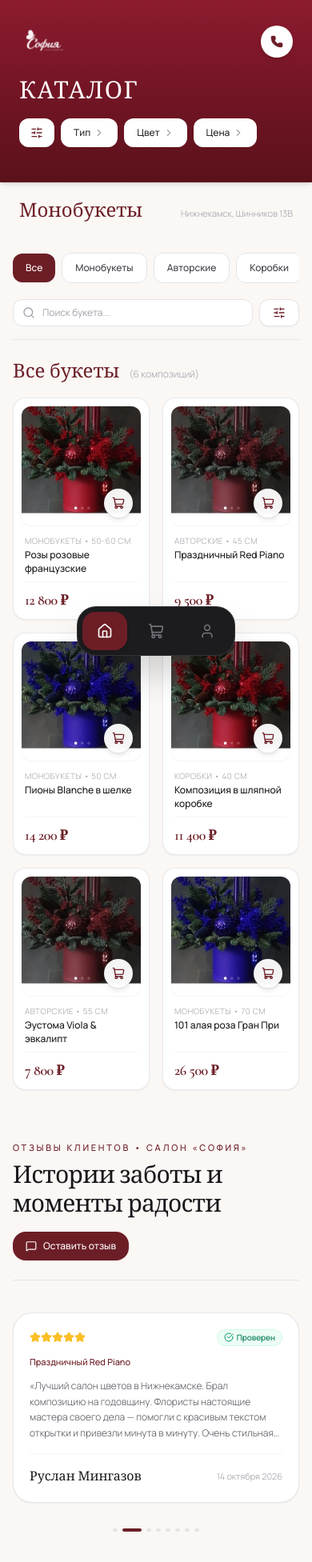
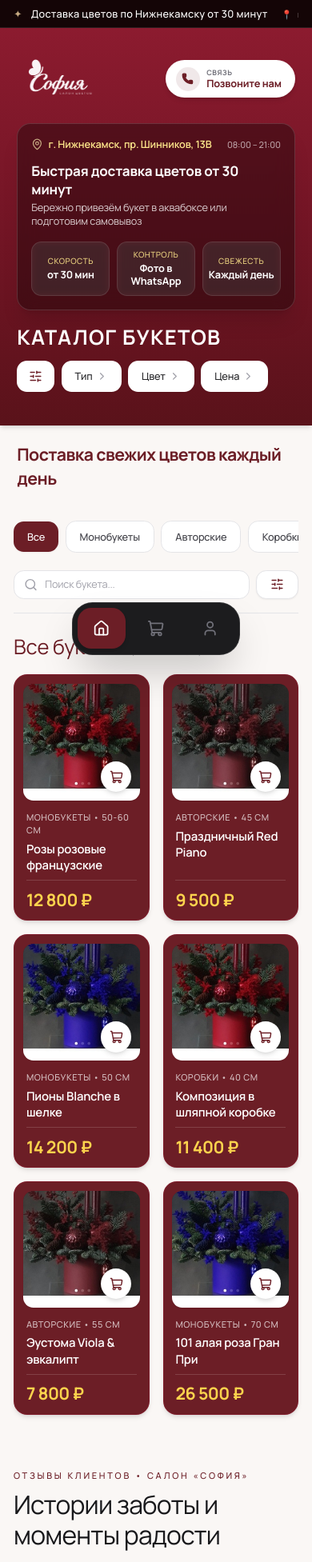
Before and after one commit to nqtq672ss7-create/sophiya, a React (Vite) app: page / in a window 390 px wide. Shown: the top 1953 px of the page at 80% size. Built offline with nearby package versions, Linux system fonts and the light colour scheme; no server answers.

Commit message:
feat(design): brand red cards, enlarged logo, refined delivery banner and luxury aesthetic

```diff
--- a/index.html
+++ b/index.html
@@ -45,10 +45,10 @@
     <meta name="apple-mobile-web-app-status-bar-style" content="black-translucent" />
     <meta name="apple-mobile-web-app-title" content="Цветы София" />
 
-    <!-- Google Fonts: Cormorant Garamond & Manrope with full Cyrillic support -->
+    <!-- Google Fonts: Manrope with full Cyrillic support for ultra-clean readability -->
     <link rel="preconnect" href="https://fonts.googleapis.com">
     <link rel="preconnect" href="https://fonts.gstatic.com" crossorigin>
-    <link href="https://fonts.googleapis.com/css2?family=Cormorant+Garamond:ital,wght@0,300;0,400;0,500;0,600;0,700;1,400;1,600&family=Manrope:wght@200;300;400;500;600;700&subset=cyrillic,cyrillic-ext&display=swap" rel="stylesheet">
+    <link href="https://fonts.googleapis.com/css2?family=Manrope:wght@300;400;500;600;700;800&subset=cyrillic,cyrillic-ext&display=swap" rel="stylesheet">
 
     <!-- Schema.org Microdata: Florist / LocalBusiness -->
     <script type="application/ld+json">
--- a/src/components/figma/FigmaAppShell.tsx
+++ b/src/components/figma/FigmaAppShell.tsx
@@ -137,6 +137,32 @@ export const FigmaAppShell: React.FC = () => {
 
   return (
     <div className="min-h-screen bg-[#FAF7F5] flex flex-col text-zinc-900 selection:bg-[#6C1E26] selection:text-white">
+      {/* 0. Top Bar: Elegant Luxury Delivery & Salon Coordinates */}
+      <div className="bg-[#140506] text-white/90 py-2 px-4 border-b border-white/10 select-none text-xs tracking-wide">
+        <div className="max-w-7xl mx-auto flex items-center justify-between gap-4 overflow-x-auto no-scrollbar font-normal">
+          <div className="flex items-center gap-2.5 shrink-0">
+            <span className="text-[#C5A880] text-xs">✦</span>
+            <span className="font-medium text-white tracking-wide">Доставка цветов по Нижнекамску от 30 минут</span>
+            <span className="text-white/30 hidden sm:inline">•</span>
+            <span className="text-white/70 hidden sm:inline">Поставка свежих цветов каждый день</span>
+          </div>
+
+          <div className="flex items-center gap-3.5 shrink-0 text-white/80 text-[11px] sm:text-xs">
+            <a
+              href="https://yandex.ru/maps/?text=Нижнекамск+Шинников+13В"
+              target="_blank"
+              rel="noopener noreferrer"
+              className="flex items-center gap-1.5 text-white/90 hover:text-white transition-colors"
+            >
+              <span className="text-[#C5A880]">📍</span>
+              <span className="font-medium">г. Нижнекамск, пр. Шинников, 13В</span>
+            </a>
+            <span className="text-white/20 hidden md:inline">|</span>
+            <span className="text-white/60 hidden md:inline">08:00 – 21:00</span>
+          </div>
+        </div>
+      </div>
+
       {/* 1. Header: Minimalist Luxury Navigation with Official Logo (Desktop only) */}
       <div className="hidden md:block">
         <FigmaDesktopHeader
--- a/src/components/figma/FigmaCatalogScreen.tsx
+++ b/src/components/figma/FigmaCatalogScreen.tsx
@@ -40,27 +40,83 @@ export const FigmaCatalogScreen: React.FC<FigmaCatalogScreenProps> = ({
   return (
     <div className="min-h-screen bg-[#FAF7F5] pb-24 text-zinc-900 font-sans">
       {/* 1. Mobile Header (Only on screens < md: Exact Figma frame 5 with official logo) */}
-      <div className="md:hidden relative bg-gradient-to-b from-[#8C1B2F] via-[#731525] to-[#5A121A] text-white pt-8 pb-10 px-6 shadow-md">
-        <div className="flex items-center justify-between mb-6">
-          <div className="flex items-center gap-3">
+      <div className="md:hidden relative bg-gradient-to-b from-[#8C1B2F] via-[#731525] to-[#5A121A] text-white pt-7 pb-9 px-5 sm:px-6 shadow-md">
+        <div className="flex items-center justify-between mb-5 gap-3">
+          <div className="flex items-center">
             <img
               src="/logo-light.png"
               alt="Салон цветов София"
-              className="h-10 w-auto object-contain"
+              className="h-16 sm:h-20 w-auto object-contain"
             />
           </div>
 
           <a
             href="tel:+79172563235"
-            className="w-10 h-10 rounded-full bg-white flex items-center justify-center text-[#6C1E26] shadow-md hover:scale-105 transition-transform"
+            className="flex items-center gap-2 pl-3 pr-4 py-2 rounded-full bg-white text-[#6C1E26] shadow-md hover:bg-white/95 active:scale-95 transition-all shrink-0"
             aria-label="Позвонить в салон"
           >
-            <Phone className="w-4 h-4 fill-[#6C1E26]" />
+            <span className="w-7 h-7 rounded-full bg-[#6C1E26]/10 flex items-center justify-center text-[#6C1E26]">
+              <Phone className="w-3.5 h-3.5 fill-[#6C1E26]" />
+            </span>
+            <div className="flex flex-col text-left leading-tight">
+              <span className="text-[9px] text-zinc-500 uppercase tracking-wider font-bold">Связь</span>
+              <span className="text-xs font-bold text-[#6C1E26] whitespace-nowrap">Позвоните нам</span>
+            </div>
           </a>
         </div>
 
-        <h2 className="font-serif text-3xl font-normal tracking-wider uppercase mb-4">
-          КАТАЛОГ
+        {/* Refined Delivery & City Hero Card */}
+        <div className="mt-2 mb-4 p-4 rounded-2xl bg-black/35 backdrop-blur-md border border-white/15 shadow-xl space-y-3">
+          <div className="flex items-center justify-between text-xs text-white/90">
+            <div className="flex items-center gap-1.5 font-semibold text-amber-200">
+              <MapPin className="w-3.5 h-3.5 text-[#C5A880] shrink-0" />
+              <span>г. Нижнекамск, пр. Шинников, 13В</span>
+            </div>
+            <span className="text-white/60 text-[11px] font-medium">08:00 – 21:00</span>
+          </div>
+
+          <div>
+            <div className="text-base sm:text-lg font-bold text-white leading-snug">
+              Быстрая доставка цветов от 30 минут
+            </div>
+            <p className="text-xs text-white/80 font-normal mt-0.5">
+              Бережно привезём букет в аквабоксе или подготовим самовывоз
+            </p>
+          </div>
+
+          {/* 3 Spacious, Balanced Benefit Cards */}
+          <div className="grid grid-cols-3 gap-2 pt-1">
+            <div className="bg-white/10 backdrop-blur-sm rounded-xl py-2 px-1.5 flex flex-col justify-center items-center text-center border border-white/10">
+              <span className="text-[10px] uppercase tracking-wider text-amber-200/90 font-medium mb-0.5">
+                Скорость
+              </span>
+              <span className="text-xs font-bold text-white leading-tight">
+                от 30 мин
+              </span>
+            </div>
+
+            <div className="bg-white/10 backdrop-blur-sm rounded-xl py-2 px-1.5 flex flex-col justify-center items-center text-center border border-white/10">
+              <span className="text-[10px] uppercase tracking-wider text-amber-200/90 font-medium mb-0.5">
+                Контроль
+              </span>
+              <span className="text-xs font-bold text-white leading-tight">
+                Фото в WhatsApp
+              </span>
+            </div>
+
+            <div className="bg-white/10 backdrop-blur-sm rounded-xl py-2 px-1.5 flex flex-col justify-center items-center text-center border border-white/10">
+              <span className="text-[10px] uppercase tracking-wider text-amber-200/90 font-medium mb-0.5">
+                Свежесть
+              </span>
+              <span className="text-xs font-bold text-white leading-tight">
+                Каждый день
+              </span>
+            </div>
+          </div>
+        </div>
+
+        <h2 className="font-sans text-2xl font-bold tracking-wider uppercase mb-3">
+          КАТАЛОГ БУКЕТОВ
         </h2>
 
         {/* Filter Chips Bar (Exact Figma frame 5) */}
@@ -99,14 +155,11 @@ export const FigmaCatalogScreen: React.FC<FigmaCatalogScreenProps> = ({
         </div>
       </div>
 
-      {/* Mobile Active Category Subtitle (Exact Figma frame 5) */}
-      <div className="md:hidden px-6 pt-5 pb-2 flex items-baseline justify-between">
-        <h3 className="font-serif text-2xl text-[#6C1E26] font-normal">
-          {activeCategory === 'Все' ? 'Монобукеты' : activeCategory}
+      {/* Mobile Active Category Subtitle */}
+      <div className="md:hidden px-5 sm:px-6 pt-5 pb-2">
+        <h3 className="font-sans text-xl sm:text-2xl text-[#6C1E26] font-bold tracking-tight">
+          {activeCategory === 'Все' ? 'Поставка свежих цветов каждый день' : activeCategory}
         </h3>
-        <span className="text-[11px] text-zinc-400 font-light">
-          Нижнекамск, Шинников 13В
-        </span>
       </div>
 
       {/* 2. Desktop Hero Banner (Returned with chic Quiet Luxury & Official Sofia Branding) */}
@@ -118,17 +171,17 @@ export const FigmaCatalogScreen: React.FC<FigmaCatalogScreenProps> = ({
 
           <div className="relative z-10 flex flex-col lg:flex-row items-start lg:items-center justify-between gap-8">
             <div className="max-w-2xl space-y-4">
-              <div className="inline-flex items-center gap-2 px-3 py-1 rounded-full bg-white/10 backdrop-blur-sm text-xs font-light tracking-wider text-amber-200">
-                <Sparkles className="w-3.5 h-3.5 text-[#C5A880]" />
-                <span>Салон цветов «София» • Нижнекамск</span>
+              <div className="inline-flex items-center gap-2 px-3.5 py-1.5 rounded-full bg-white/10 backdrop-blur-sm text-xs font-semibold tracking-wider text-amber-200 border border-white/15">
+                <span className="text-[#C5A880]">✦</span>
+                <span>Быстрая доставка от 30 мин • Поставка свежих цветов каждый день</span>
               </div>
 
-              <h1 className="font-serif text-3xl sm:text-4xl lg:text-5xl font-normal leading-tight tracking-tight">
-                Авторские букеты и свежие поставки
+              <h1 className="font-sans text-3xl sm:text-4xl lg:text-5xl font-bold leading-tight tracking-tight">
+                Салон цветов «София» в Нижнекамске
               </h1>
 
-              <p className="text-sm sm:text-base text-white/80 font-light leading-relaxed">
-                Свежие поставки эквадорских роз, пионов и гортензий. Собираем букеты по стандартам высокой флористики с обязательным фотоотчетом в WhatsApp перед выездом курьера.
+              <p className="text-base sm:text-lg text-white/90 font-medium leading-relaxed">
+                Свежие поставки каждый день: эквадорские розы, пионы, гортензии и авторские композиции. Доставка по Нижнекамску от 30 минут с обязательным фотоотчетом в WhatsApp перед выездом курьера.
               </p>
 
               {/* Minimalist guarantees */}
@@ -142,7 +195,7 @@ export const FigmaCatalogScreen: React.FC<FigmaCatalogScreenProps> = ({
                   <span>пр. Шинников, 13В</span>
                 </span>
                 <span className="flex items-center gap-1.5 bg-black/25 px-3 py-1.5 rounded-full border border-white/10">
-                  <span className="w-1.5 h-1.5 rounded-full bg-emerald-400" />
+                  <span className="text-[#C5A880]">✦</span>
                   <span>Подкормка в подарок</span>
                 </span>
               </div>
@@ -266,10 +319,10 @@ export const FigmaCatalogScreen: React.FC<FigmaCatalogScreenProps> = ({
                 <div
                   key={b.id}
                   onClick={() => onSelectBouquet(b)}
-                  className="group flex flex-col bg-white rounded-2xl sm:rounded-3xl p-2.5 sm:p-3 border border-zinc-200/80 shadow-sm hover:shadow-xl hover:-translate-y-1 transition-all duration-300 cursor-pointer select-none"
+                  className="group flex flex-col bg-[#6C1E26] text-white rounded-2xl sm:rounded-3xl p-2.5 sm:p-3 border border-[#8C1B2F]/60 shadow-md hover:shadow-2xl hover:-translate-y-1 transition-all duration-300 cursor-pointer select-none"
                 >
                   {/* Bouquet Image Frame */}
-                  <div className="relative aspect-square w-full rounded-xl sm:rounded-2xl overflow-hidden bg-zinc-100 shadow-sm">
+                  <div className="relative aspect-square w-full rounded-xl sm:rounded-2xl overflow-hidden bg-black/20 shadow-sm">
                     <img
                       src={b.image}
                       alt={b.title}
@@ -279,7 +332,7 @@ export const FigmaCatalogScreen: React.FC<FigmaCatalogScreenProps> = ({
                     {/* Circular Cart Action Button */}
                     <button
                       onClick={(e) => onAddToCart(b, e)}
-                      className="absolute bottom-2.5 right-2.5 w-9 h-9 sm:w-10 sm:h-10 rounded-full bg-white/95 backdrop-blur-sm shadow-md flex items-center justify-center text-[#6C1E26] hover:scale-110 active:scale-95 transition-transform hover:bg-[#6C1E26] hover:text-white"
+                      className="absolute bottom-2.5 right-2.5 w-9 h-9 sm:w-10 sm:h-10 rounded-full bg-white text-[#6C1E26] shadow-md flex items-center justify-center hover:scale-110 active:scale-95 transition-transform hover:bg-amber-300 hover:text-zinc-900"
                       aria-label={`Добавить ${b.title} в корзину`}
                       title="Добавить в корзину"
                     >
@@ -288,7 +341,7 @@ export const FigmaCatalogScreen: React.FC<FigmaCatalogScreenProps> = ({
 
                     {/* Loyalty Discount Badge */}
                     {userDiscount > 0 && (
-                      <div className="absolute top-2.5 left-2.5 bg-[#6C1E26] text-white text-[10px] sm:text-xs font-semibold px-2 py-0.5 rounded-full shadow">
+                      <div className="absolute top-2.5 left-2.5 bg-white text-[#6C1E26] text-[10px] sm:text-xs font-bold px-2 py-0.5 rounded-full shadow">
                         -{userDiscount}%
                       </div>
                     )}
@@ -297,21 +350,21 @@ export const FigmaCatalogScreen: React.FC<FigmaCatalogScreenProps> = ({
                   {/* Info */}
                   <div className="pt-3 px-1 flex-1 flex flex-col justify-between">
                     <div>
-                      <span className="text-[10px] tracking-wider uppercase text-zinc-400 font-light block">
+                      <span className="text-[11px] tracking-wider uppercase text-white/70 font-medium block">
                         {b.category} • {b.characteristics.height}
                       </span>
-                      <h4 className="text-xs sm:text-sm font-medium text-zinc-900 line-clamp-2 leading-snug group-hover:text-[#6C1E26] transition-colors mt-0.5">
+                      <h4 className="text-sm sm:text-base font-semibold text-white line-clamp-2 leading-snug group-hover:text-amber-200 transition-colors mt-1">
                         {b.title}
                       </h4>
                     </div>
 
-                    <div className="flex items-baseline gap-2 mt-2 pt-2 border-t border-zinc-100">
+                    <div className="flex items-baseline gap-2 mt-2 pt-2 border-t border-white/15">
                       {userDiscount > 0 && (
-                        <span className="text-[11px] sm:text-xs text-zinc-400 line-through">
+                        <span className="text-xs text-white/50 line-through">
                           {b.price.toLocaleString('ru-RU')} ₽
                         </span>
                       )}
-                      <span className="font-serif text-lg sm:text-xl text-[#6C1E26] font-semibold tracking-tight">
+                      <span className="font-serif text-xl sm:text-2xl text-amber-300 font-bold tracking-tight">
                         {finalPrice.toLocaleString('ru-RU')} ₽
                       </span>
                     </div>
--- a/src/components/figma/FigmaDesktopHeader.tsx
+++ b/src/components/figma/FigmaDesktopHeader.tsx
@@ -35,17 +35,17 @@ export const FigmaDesktopHeader: React.FC<FigmaDesktopHeaderProps> = ({
 
   return (
     <header className="w-full bg-[#FAF7F5]/95 backdrop-blur-md border-b border-zinc-200/60 sticky top-0 z-40 select-none font-sans transition-all">
-      <div className="max-w-7xl mx-auto px-4 sm:px-6 lg:px-8 h-20 sm:h-24 flex items-center justify-between gap-4">
+      <div className="max-w-7xl mx-auto px-4 sm:px-6 lg:px-8 h-22 sm:h-26 flex items-center justify-between gap-4">
         {/* 1. Left: Official Brand Logo «София» (Triple-click secret trigger for owner CRM) */}
         <div
           onClick={handleLogoClick}
-          className="cursor-pointer flex items-center gap-3 group py-2"
+          className="cursor-pointer flex items-center group py-2"
           title="Салон цветов «София»"
         >
           <img
             src="/logo.png"
             alt="Салон цветов София"
-            className="h-11 sm:h-14 w-auto object-contain group-hover:opacity-90 transition-opacity"
+            className="h-16 sm:h-20 lg:h-24 w-auto object-contain group-hover:opacity-90 transition-opacity"
           />
         </div>
 
@@ -105,18 +105,28 @@ export const FigmaDesktopHeader: React.FC<FigmaDesktopHeaderProps> = ({
         </nav>
 
         {/* 3. Right: Clean Contacts & Actions */}
-        <div className="flex items-center gap-4 sm:gap-6">
-          {/* Direct Phone / WhatsApp */}
+        <div className="flex items-center gap-3 sm:gap-5">
+          {/* Direct Phone / Call Us & WhatsApp */}
+          <div className="hidden sm:flex items-center gap-3">
+            <a
+              href="tel:+79172563235"
+              className="flex items-center gap-2 px-3.5 py-2 rounded-full bg-[#6C1E26]/10 hover:bg-[#6C1E26]/15 text-[#6C1E26] transition-all text-xs sm:text-sm font-semibold active:scale-95 shadow-sm"
+              title="Позвонить в салон цветов"
+            >
+              <Phone className="w-3.5 h-3.5 fill-[#6C1E26]" />
+              <span>Позвоните нам</span>
+            </a>
+
             <a
               href="https://wa.me/79172563235"
               target="_blank"
               rel="noopener noreferrer"
-            className="hidden sm:flex items-center gap-2 text-xs sm:text-sm text-zinc-700 hover:text-[#6C1E26] transition-colors"
+              className="hidden md:flex items-center gap-1.5 text-xs sm:text-sm text-zinc-700 hover:text-[#6C1E26] transition-colors"
               title="Написать в WhatsApp"
             >
-            <span className="w-2 h-2 rounded-full bg-emerald-500 animate-pulse" />
-            <span className="font-medium">+7 (917) 256-32-35</span>
+              <span className="font-semibold">+7 (917) 256-32-35</span>
             </a>
+          </div>
 
           {/* User Auth / Profile */}
           {customer ? (
--- a/src/components/figma/FigmaFooter.tsx
+++ b/src/components/figma/FigmaFooter.tsx
@@ -23,8 +23,16 @@ export const FigmaFooter: React.FC<FigmaFooterProps> = ({
               <img
                 src="/logo-light.png"
                 alt="Салон цветов София"
-                className="h-10 w-auto object-contain"
+                className="h-14 w-auto object-contain"
               />
+              <div className="flex flex-col justify-center">
+                <span className="text-xs uppercase tracking-[0.2em] font-bold text-white/95 leading-tight">
+                  Салон цветов
+                </span>
+                <span className="text-[11px] text-white/60 font-medium">
+                  Нижнекамск
+                </span>
+              </div>
             </div>
 
             <p className="text-xs text-white/60 leading-relaxed font-light">
--- a/src/components/figma/FigmaReviewsSection.tsx
+++ b/src/components/figma/FigmaReviewsSection.tsx
@@ -117,19 +117,19 @@ export const FigmaReviewsSection: React.FC = () => {
               style={{ width: `${100 / cardsPerView}%` }}
               className="shrink-0 p-2 sm:p-3"
             >
-              <div className="h-full p-5 sm:p-6 bg-white rounded-3xl border border-zinc-200/90 shadow-sm hover:shadow-md transition-all flex flex-col justify-between">
+              <div className="h-full p-5 sm:p-6 bg-[#6C1E26] text-white rounded-3xl border border-[#8C1B2F]/60 shadow-md hover:shadow-xl transition-all flex flex-col justify-between">
                 <div className="space-y-3">
                   {/* Rating Stars & Verified Badge */}
                   <div className="flex items-center justify-between">
-                    <div className="flex text-amber-400">
+                    <div className="flex text-amber-300">
                       {[...Array(rev.rating)].map((_, i) => (
-                        <Star key={i} className="w-3.5 h-3.5 fill-amber-400" />
+                        <Star key={i} className="w-3.5 h-3.5 fill-amber-300 text-amber-300" />
                       ))}
                     </div>
 
                     {rev.isVerified && (
-                      <span className="text-[10px] text-emerald-700 bg-emerald-50 px-2 py-0.5 rounded-full flex items-center gap-1 font-medium border border-emerald-100">
-                        <CheckCircle className="w-3 h-3 text-emerald-600" />
+                      <span className="text-[10px] text-white bg-white/15 px-2.5 py-0.5 rounded-full flex items-center gap-1 font-medium border border-white/20">
+                        <CheckCircle className="w-3 h-3 text-emerald-300" />
                         <span>Проверен</span>
                       </span>
                     )}
@@ -137,23 +137,23 @@ export const FigmaReviewsSection: React.FC = () => {
 
                   {/* Bouquet Title Reference */}
                   {rev.bouquetTitle && (
-                    <span className="text-[11px] text-[#6C1E26] font-medium block truncate">
+                    <span className="text-xs text-amber-200 font-semibold block truncate">
                       {rev.bouquetTitle}
                     </span>
                   )}
 
                   {/* Comment */}
-                  <p className="text-xs sm:text-sm text-zinc-600 font-light leading-relaxed line-clamp-4">
+                  <p className="text-xs sm:text-sm text-white/90 font-normal leading-relaxed line-clamp-4">
                     «{rev.comment}»
                   </p>
                 </div>
 
                 {/* Author & Date Footer */}
-                <div className="pt-4 mt-4 border-t border-zinc-100 flex items-center justify-between text-xs">
-                  <span className="font-serif text-base text-zinc-900 font-medium">
+                <div className="pt-4 mt-4 border-t border-white/15 flex items-center justify-between text-xs">
+                  <span className="font-sans text-sm sm:text-base text-white font-bold">
                     {rev.author}
                   </span>
-                  <span className="text-zinc-400 text-[11px] font-light">
+                  <span className="text-white/60 text-[11px] font-medium">
                     {rev.date}
                   </span>
                 </div>
--- a/src/components/layout/Header.tsx
+++ b/src/components/layout/Header.tsx
@@ -37,12 +37,20 @@ export const Header: React.FC<HeaderProps> = ({
     >
       <div className="max-w-7xl mx-auto px-6 flex items-center justify-between">
         {/* Brand Wordmark & Butterfly Symbol */}
-        <a href="#" className="flex items-center gap-3 group">
+        <a href="#" className="flex items-center gap-3.5 group">
           <img
             src="/logo-light.png"
             alt="Салон цветов София"
-            className="h-10 sm:h-12 w-auto object-contain transition-transform duration-300 group-hover:scale-105"
+            className="h-14 sm:h-16 w-auto object-contain transition-transform duration-300 group-hover:scale-105"
           />
+          <div className="hidden sm:flex flex-col border-l border-white/20 pl-3">
+            <span className="text-xs uppercase tracking-[0.2em] font-bold text-white">
+              Салон цветов
+            </span>
+            <span className="text-[11px] text-sofiya-petal/80 font-medium">
+              Нижнекамск
+            </span>
+          </div>
         </a>
 
         {/* Center: Editorial Salon Coordinates */}
--- a/src/index.css
+++ b/src/index.css
@@ -4,6 +4,24 @@
 
 :root {
   color-scheme: dark;
+}
+
+html {
+  font-family: 'Manrope', -apple-system, BlinkMacSystemFont, sans-serif;
+  font-size: 17px; /* Увеличение базового размера текста для максимальной читабельности */
+  -webkit-font-smoothing: antialiased;
+  -moz-osx-font-smoothing: grayscale;
+}
+
+@media (min-width: 768px) {
+  html {
+    font-size: 17.5px;
+  }
+}
+
+body {
+  font-family: 'Manrope', -apple-system, BlinkMacSystemFont, sans-serif;
+  letter-spacing: -0.01em;
 }
 
 /* Luxury Slender Scrollbar */
--- a/tailwind.config.js
+++ b/tailwind.config.js
@@ -28,9 +28,9 @@ export default {
         }
       },
       fontFamily: {
-        serif: ['"Cormorant Garamond"', 'Georgia', 'serif'],
+        serif: ['Manrope', '-apple-system', 'BlinkMacSystemFont', 'sans-serif'],
         sans: ['Manrope', '-apple-system', 'BlinkMacSystemFont', 'sans-serif'],
-        display: ['"Cormorant Garamond"', 'serif'],
+        display: ['Manrope', '-apple-system', 'BlinkMacSystemFont', 'sans-serif'],
       },
       animation: {
         'spin-slow': 'spin 30s linear infinite',
```
Also changed, not shown: src/components/seo/FigmaSeoSection.tsx (+17 -17 lines), 2 other files (tests, documents, lock files or other folders). Lines whose indentation alone changed are shown as unchanged.
